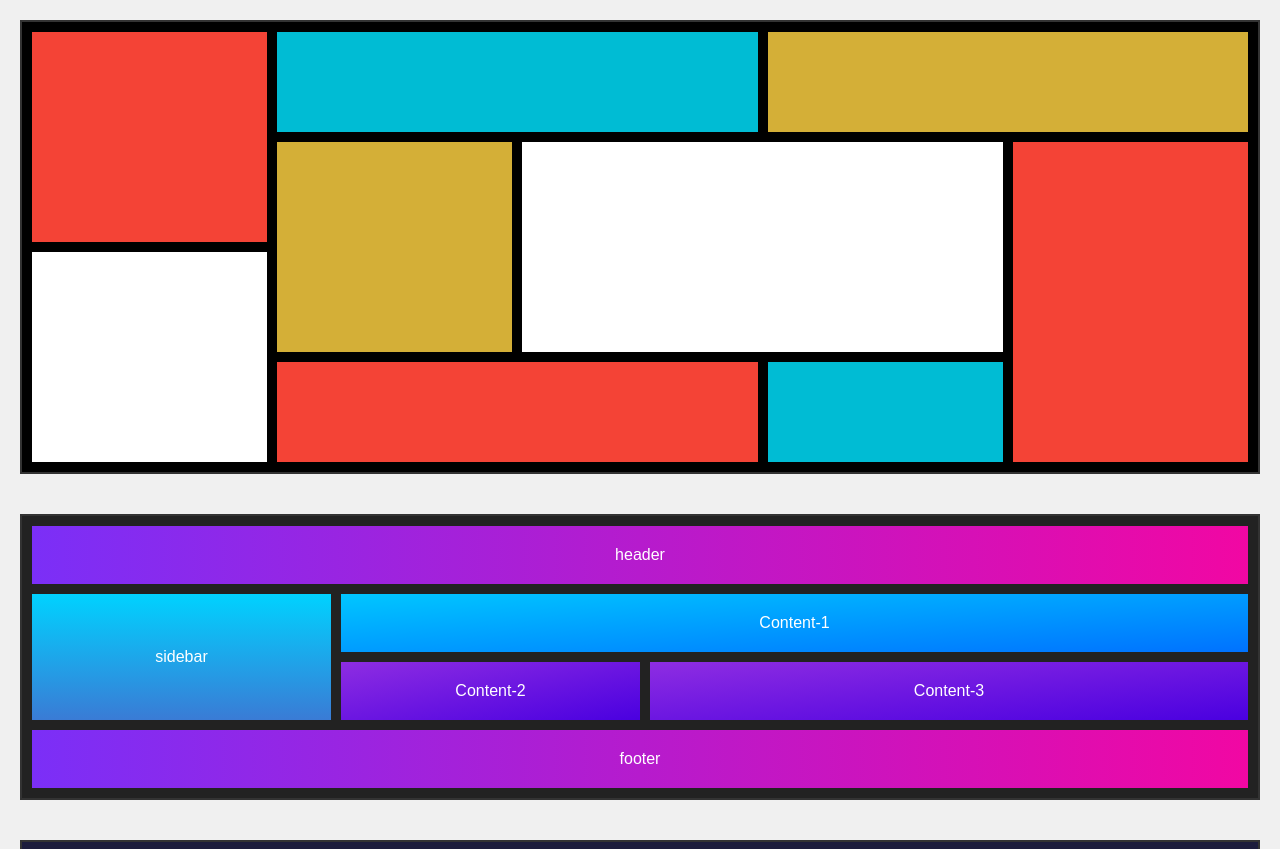
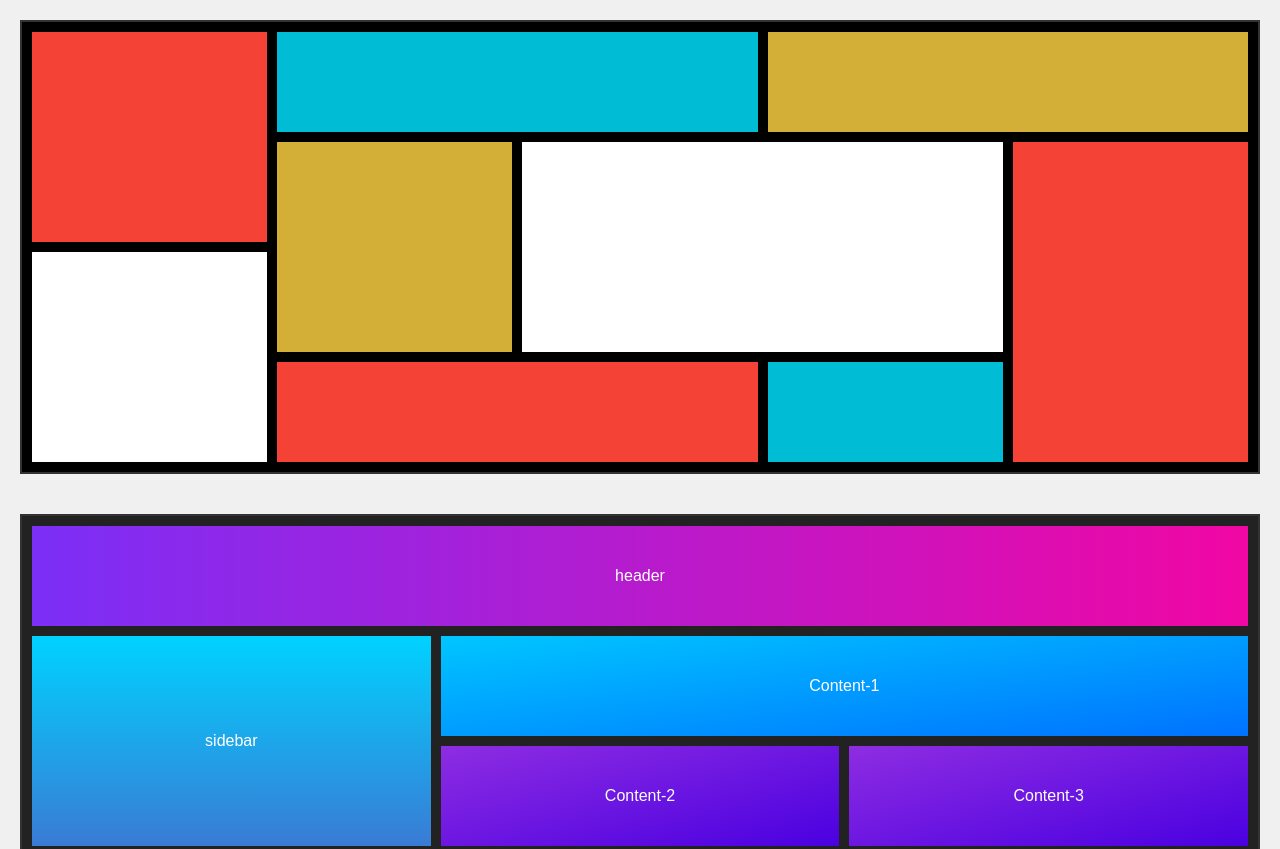
Before and after one commit to VusalaShiva/Grid_Layouts, a plain HTML site: page index.html in a window 1280 px wide. Shown: the top 849 px of the page. Drawn offline with Linux system fonts and the light colour scheme.

Commit message:
Update styles.css

```diff
--- a/styles.css
+++ b/styles.css
@@ -50,8 +50,8 @@ body {
 
 .container2 {
   display: grid;
-  grid-template-columns: 1fr 1fr 2fr;
-  grid-template-rows: auto auto auto auto;
+  grid-template-columns: 1fr 1fr 1fr;
+  grid-template-rows: 100px 100px 100px 100px;
   gap: 10px;
   background: #222;
   color: #fff;
@@ -62,8 +62,7 @@ body {
   grid-column: 1/4;
   grid-row: 1;
   background: linear-gradient(to right, #7b2ff7, #f107a3);
-  padding: 20px;
-  display: flex;
+  display: grid;
   justify-content: center;
   align-items: center;
   text-align: center;
@@ -73,8 +72,7 @@ body {
   grid-column: 1;
   grid-row: 2/4;
   background: linear-gradient(to bottom, #00d2ff, #3a7bd5);
-  padding: 20px;
-  display: flex;
+  display: grid;
   justify-content: center;
   align-items: center;
   text-align: center;
@@ -84,8 +82,7 @@ body {
   grid-column: 2/4;
   grid-row: 2;
   background: linear-gradient(to bottom right, #00c6ff, #0072ff);
-  padding: 20px;
-  display: flex;
+  display: grid;
   justify-content: center;
   align-items: center;
   text-align: center;
@@ -96,8 +93,7 @@ body {
   grid-column: 2;
   grid-row: 3;
   background: linear-gradient(to bottom right, #8e2de2, #4a00e0);
-  padding: 20px;
-  display: flex;
+  display: grid;
   justify-content: center;
   align-items: center;
   text-align: center;
@@ -107,8 +103,7 @@ body {
   grid-column: 3;
   grid-row: 3;
   background: linear-gradient(to bottom right, #8e2de2, #4a00e0);
-  padding: 20px;
-  display: flex;
+  display: grid;
   justify-content: center;
   align-items: center;
   text-align: center;
@@ -118,8 +113,7 @@ body {
   grid-column: 1/4;
   grid-row: 4;
   background: linear-gradient(to right, #7b2ff7, #f107a3);
-  padding: 20px;
-  display: flex;
+  display: grid;
   justify-content: center;
   align-items: center;
   text-align: center;
```
